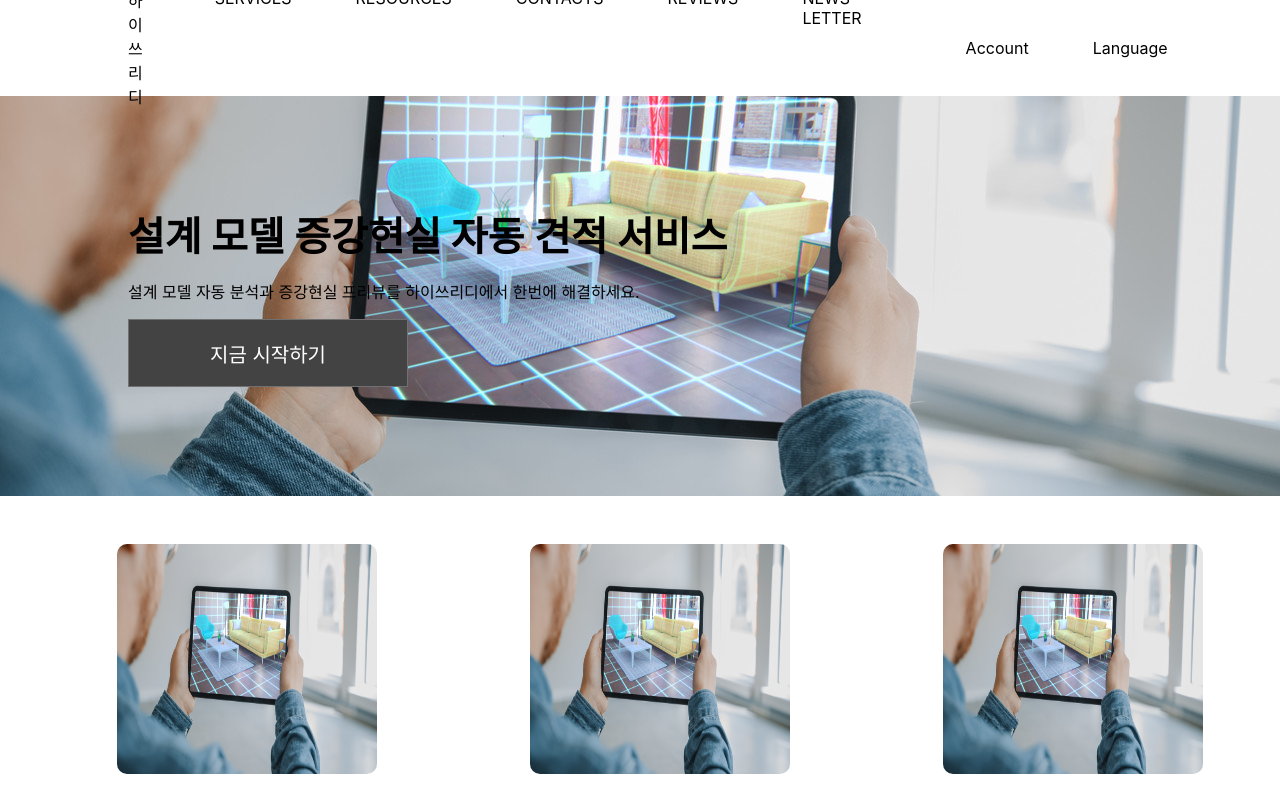
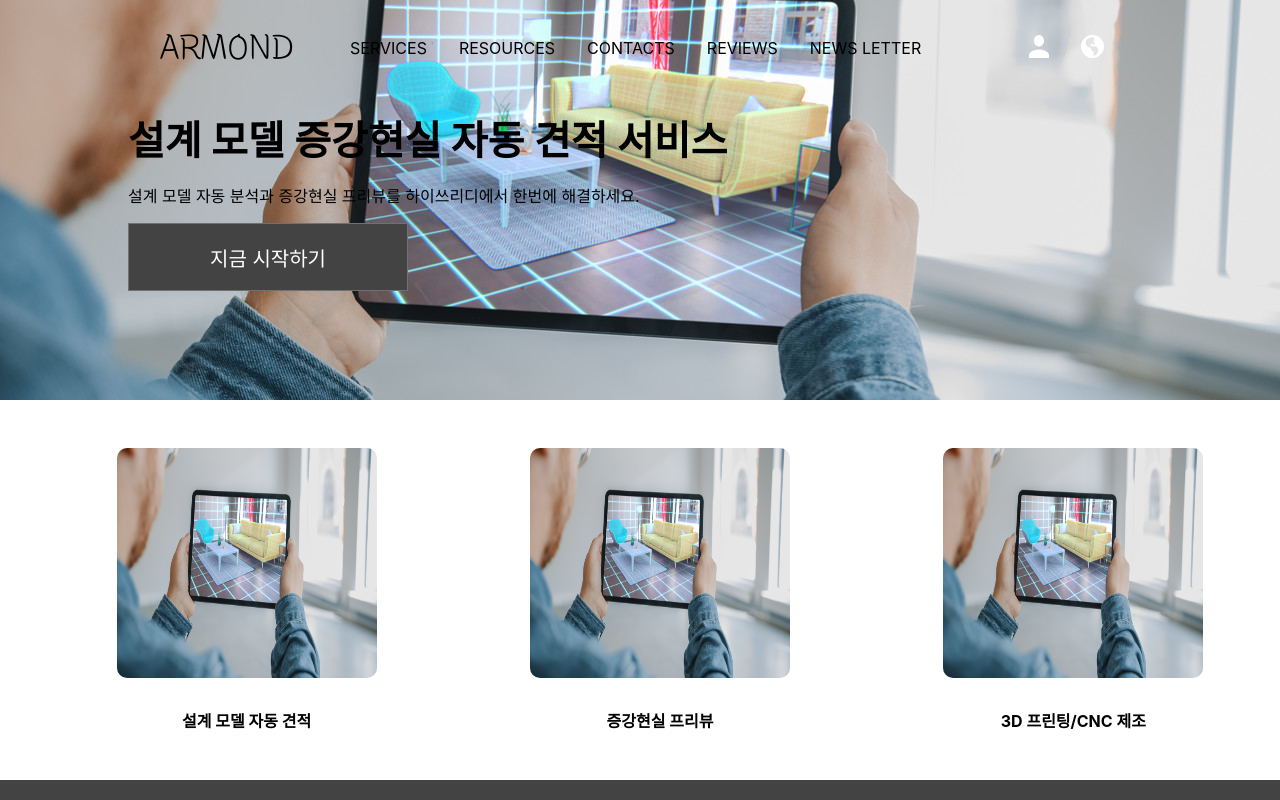
Before and after one commit to AR-mond/Client, a React (Create React App) app: page / in a window 1280 px wide. Shown: the top 800 px of the page. Built offline with nearby package versions, Linux system fonts and the light colour scheme.

Commit message:
update home header

```diff
--- a/src/common/color.css
+++ b/src/common/color.css
@@ -1,4 +1,4 @@
 @value armondOrange: #FFB21D;
 @value armondGray: #707070;
 @value armondBlack: #000000;
-@value armondOWhite: #FFFFFF;
+@value armondWhite: #FFFFFF;
--- a/src/components/home_header/home_header.jsx
+++ b/src/components/home_header/home_header.jsx
@@ -5,7 +5,9 @@ const HomeHeader = () => {
   return (
     <header className={styles.header}>
       <div className={styles.container}>
-        <span>하이쓰리디</span>
+        <span className={styles.team_name}>
+          <span className={styles.team_name_highlight}>AR</span>MOND
+        </span>
         <ul className={styles.menu}>
           <li className={styles.menu_item}>SERVICES</li>
           <li className={styles.menu_item}>RESOURCES</li>
@@ -14,14 +16,13 @@ const HomeHeader = () => {
           <li className={styles.menu_item}>NEWS LETTER</li>
         </ul>
       </div>
+
       <ul className={styles.setting}>
         <li className={styles.setting_item}>
-          <img></img>
-          <span>Account</span>
+          <img src="icon/account.svg"></img>
         </li>
         <li className={styles.setting_item}>
-          <img></img>
-          <span>Language</span>
+          <img src="icon/language.svg"></img>
         </li>
       </ul>
     </header>
--- a/src/components/home_header/home_header.module.css
+++ b/src/components/home_header/home_header.module.css
@@ -1,14 +1,31 @@
+@value armondOrange, armondBlack, armondWhite from '../../common/color.css';
+
 .header {
   display: flex;
   align-items: center;
   justify-content: space-between;
-
   height: 6rem;
-  padding: 0 8rem;
+  padding: 0 10rem;
+  background-color: armondBlack;
+  color: armondWhite;
+  position: fixed;
+  width: 100%;
+  top: 0;
 }
 
 .container {
   display: flex;
+  align-items: center;
+}
+
+.team_name {
+  font-size: 40px;
+  font-family: 'cafe24Oneprettynight';
+  cursor: pointer;
+}
+
+.team_name_highlight {
+  color: armondOrange;
 }
 
 .menu {
@@ -25,6 +42,6 @@
 
 .menu_item,
 .setting_item {
-  padding: 0 2rem;
+  margin: 0 1rem;
   cursor: pointer;
 }
```
Also changed, not shown: public/icon/account.svg (added), public/icon/language.svg (added).
